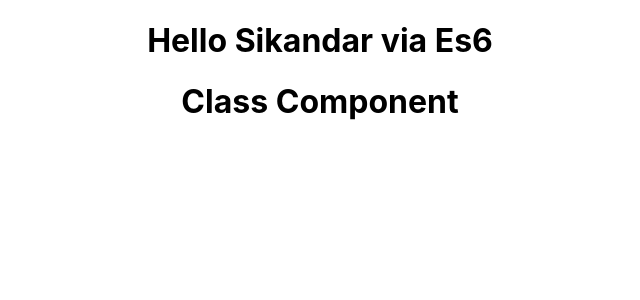
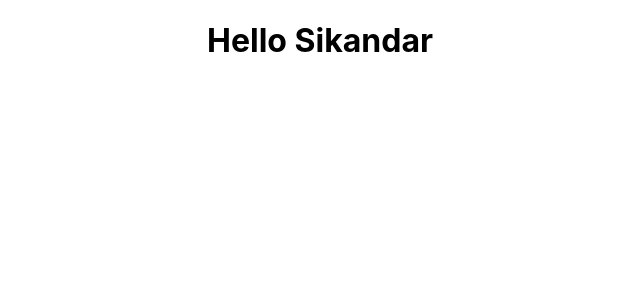
Before and after one commit to sikandar100/react-practice-project, a React (Create React App) app: page / in a window 1280 px wide. Shown: the top 300 px of the page, without its empty margins (320-960 px from the left). Built offline with nearby package versions, Linux system fonts and the light colour scheme.

Commit message:
Feat: Practice component for returning JSX

```diff
--- a/src/App.js
+++ b/src/App.js
@@ -1,12 +1,14 @@
 import "./App.css";
 import Greet from './components/Greet'
+import Hello from "./components/Hello";
 import Welcome from "./components/Welcome";
 
 function App() {
   return (
     <div className="App">
-      <Greet />
-      <Welcome/>
+      {/* <Greet />
+      <Welcome/> */}
+      <Hello />
     </div>
   );
 }
--- /dev/null
+++ b/src/components/Hello.js
@@ -0,0 +1,10 @@
+const Hello = () => {
+  //returning JSX in react
+  return (
+    <div>
+      <h1>Hello Sikandar</h1>
+    </div>
+  );
+};
+
+export default Hello;
```
